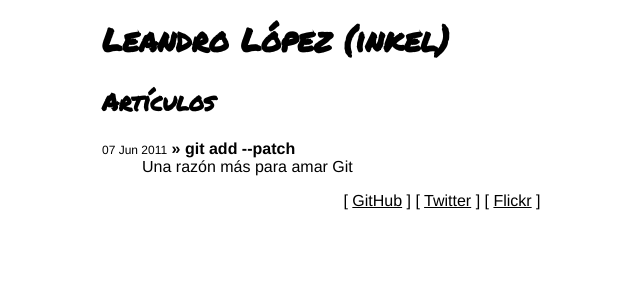
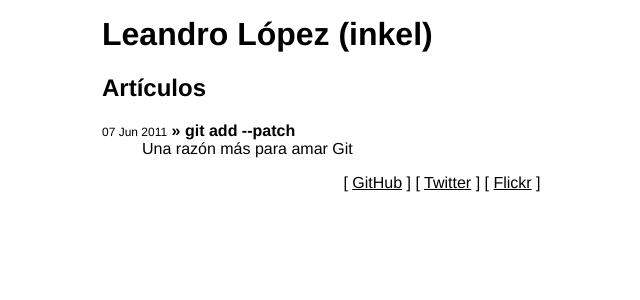
Before and after one commit to inkel/inkel.github.io, a Jekyll site: the page built from index.html, in a window 1280 px wide. Shown: the top 300 px of the page, without its empty margins (218-858 px from the left). Built offline with Jekyll 4.4.1, drawn with Linux system fonts in a browser that asks for light colours; some web fonts are replaced; Markdown is read by kramdown in place of the engine named in the settings.

Commit message:
Change header font

```diff
--- a/_layouts/default.html
+++ b/_layouts/default.html
@@ -5,7 +5,7 @@
     <meta charset="utf-8">
     <meta name="author" content="Leandro Mariano López (inkel)">
     <link href="http://www.google.com/profiles/inkel.ar" rel="me" type="text/html">
-    <link href="http://fonts.googleapis.com/css?family=Permanent+Marker" rel="stylesheet" type="text/css">
+    <link href="http://fonts.googleapis.com/css?family=Cantora+One" rel="stylesheet" type="text/css">
     <link rel="stylesheet" href="/css/default.css">
     <link rel="stylesheet" href="/css/syntax.css">
   </head>
--- a/css/default.css
+++ b/css/default.css
@@ -1 +1 @@
-html{background:white}body{padding:1em;margin:0 auto;width:40em;font-family:Helvetica, Arial, sans-serif}h1,h2,h3,h4,h5,h6{font-family:"Permanent Marker", Helvetica, Arial, sans-serif}h1{margin-top:0}h1 a{color:black;text-decoration:none}hgroup h1,hgroup h2,hgroup p{margin:0}#followme nav{text-align:center}#followme nav ul{display:inline}#followme nav ul li{display:inline}#followme nav ul li:before{content:" [ "}#followme nav ul li:after{content:" ] "}#followme a{color:black}#followme a:hover{color:red}dt{font-weight:bold;margin-top:1em}dt a{text-decoration:none;color:black}dt time{font-weight:normal;font-size:0.75em}
+html{background:#fff}body{padding:1em;margin:0 auto;width:40em;font-family:Helvetica,Arial,sans-serif}h1,h2,h3,h4,h5,h6{font-family:"Cantora One",Helvetica,Arial,sans-serif}h1{margin-top:0}h1 a{color:#000;text-decoration:none}hgroup h1,hgroup h2,hgroup p{margin:0}#followme nav{text-align:center}#followme nav ul{display:inline}#followme nav ul li{display:inline}#followme nav ul li:before{content:" [ "}#followme nav ul li:after{content:" ] "}#followme a{color:#000}#followme a:hover{color:red}dt{font-weight:bold;margin-top:1em}dt a{text-decoration:none;color:#000}dt time{font-weight:normal;font-size:0.75em}
--- a/css/default.sass
+++ b/css/default.sass
@@ -1,5 +1,5 @@
 $default_font: Helvetica, Arial, sans-serif
-$header_font: "Permanent Marker", $default_font
+$header_font: "Cantora One", $default_font
 $body_width: 40em
 $background: #fff
 
```
